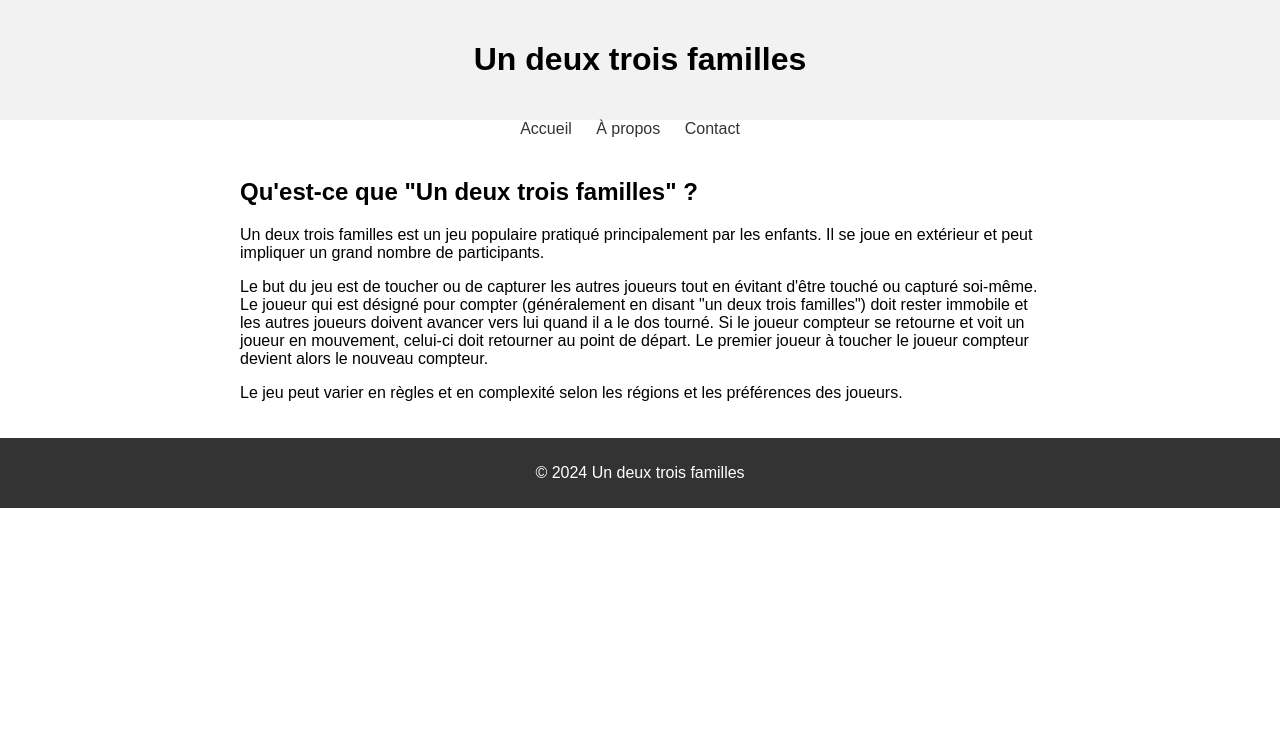
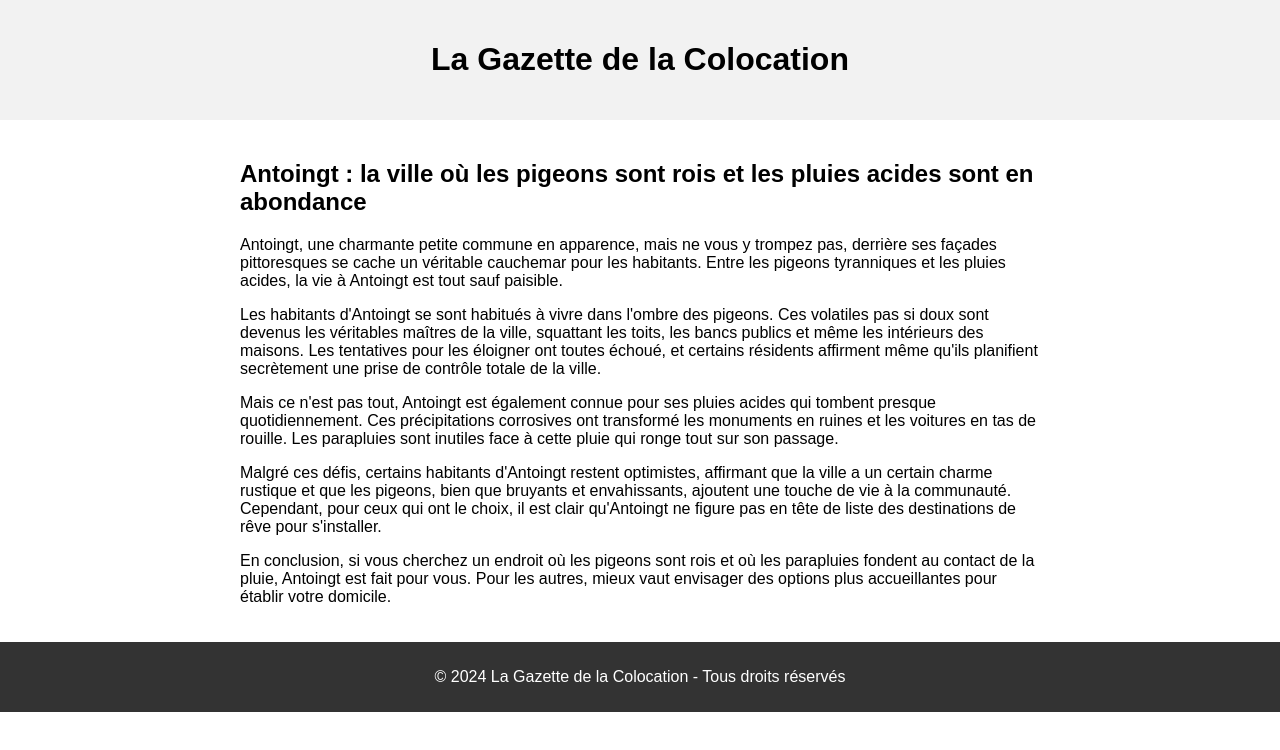
Before and after one commit to Wikigit22/Wikigit22.github.io, a plain HTML site: page index.html in a window 1280 px wide. Drawn offline with Linux system fonts and the light colour scheme.

Commit message:
Update index.html

```diff
--- a/index.html
+++ b/index.html
@@ -3,30 +3,25 @@
 <head>
     <meta charset="UTF-8">
     <meta name="viewport" content="width=device-width, initial-scale=1.0">
-    <title>Un deux trois familles</title>
+    <title>La Gazette de la Colocation</title>
     <link rel="stylesheet" href="styles.css">
 </head>
 <body>
     <header>
-        <h1>Un deux trois familles</h1>
+        <h1>La Gazette de la Colocation</h1>
     </header>
-    <nav>
-        <ul>
-            <li><a href="#">Accueil</a></li>
-            <li><a href="#">À propos</a></li>
-            <li><a href="#">Contact</a></li>
-        </ul>
-    </nav>
     <main>
         <article>
-            <h2>Qu'est-ce que "Un deux trois familles" ?</h2>
-            <p>Un deux trois familles est un jeu populaire pratiqué principalement par les enfants. Il se joue en extérieur et peut impliquer un grand nombre de participants.</p>
-            <p>Le but du jeu est de toucher ou de capturer les autres joueurs tout en évitant d'être touché ou capturé soi-même. Le joueur qui est désigné pour compter (généralement en disant "un deux trois familles") doit rester immobile et les autres joueurs doivent avancer vers lui quand il a le dos tourné. Si le joueur compteur se retourne et voit un joueur en mouvement, celui-ci doit retourner au point de départ. Le premier joueur à toucher le joueur compteur devient alors le nouveau compteur.</p>
-            <p>Le jeu peut varier en règles et en complexité selon les régions et les préférences des joueurs.</p>
+            <h2>Antoingt : la ville où les pigeons sont rois et les pluies acides sont en abondance</h2>
+            <p>Antoingt, une charmante petite commune en apparence, mais ne vous y trompez pas, derrière ses façades pittoresques se cache un véritable cauchemar pour les habitants. Entre les pigeons tyranniques et les pluies acides, la vie à Antoingt est tout sauf paisible.</p>
+            <p>Les habitants d'Antoingt se sont habitués à vivre dans l'ombre des pigeons. Ces volatiles pas si doux sont devenus les véritables maîtres de la ville, squattant les toits, les bancs publics et même les intérieurs des maisons. Les tentatives pour les éloigner ont toutes échoué, et certains résidents affirment même qu'ils planifient secrètement une prise de contrôle totale de la ville.</p>
+            <p>Mais ce n'est pas tout, Antoingt est également connue pour ses pluies acides qui tombent presque quotidiennement. Ces précipitations corrosives ont transformé les monuments en ruines et les voitures en tas de rouille. Les parapluies sont inutiles face à cette pluie qui ronge tout sur son passage.</p>
+            <p>Malgré ces défis, certains habitants d'Antoingt restent optimistes, affirmant que la ville a un certain charme rustique et que les pigeons, bien que bruyants et envahissants, ajoutent une touche de vie à la communauté. Cependant, pour ceux qui ont le choix, il est clair qu'Antoingt ne figure pas en tête de liste des destinations de rêve pour s'installer.</p>
+            <p>En conclusion, si vous cherchez un endroit où les pigeons sont rois et où les parapluies fondent au contact de la pluie, Antoingt est fait pour vous. Pour les autres, mieux vaut envisager des options plus accueillantes pour établir votre domicile.</p>
         </article>
     </main>
     <footer>
-        <p>&copy; 2024 Un deux trois familles</p>
+        <p>&copy; 2024 La Gazette de la Colocation - Tous droits réservés</p>
     </footer>
 </body>
 </html>
```
